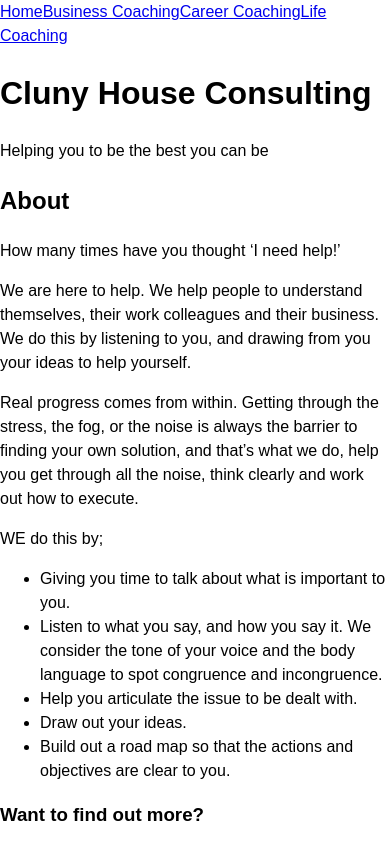
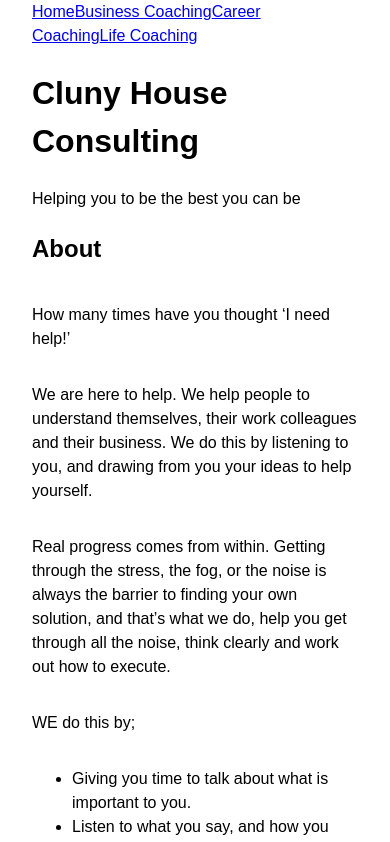
Before and after one commit to CJohnston079/cluny-house-consulting, a React (Vite) app: page / in a window 390 px wide. Shown: the top 842 px of the page. Built offline with nearby package versions, Linux system fonts and the light colour scheme.

Commit message:
Feat: add `.fb-col-wrapper` class to `App.css` to apply responsive layout to sections

```diff
--- a/src/App.css
+++ b/src/App.css
@@ -1,11 +1,39 @@
 body {
 	margin: 0;
 	min-width: 320px;
-	min-height: 100vh;
-	display: flex;
-	justify-content: center;
 }
 
-#root {
-	max-width: 1280px;
+.fb-col-wrapper {
+	--space-lr: 4rem;
+	--space-gap: 1rem;
+	--col-count: 2;
+	display: grid;
+	grid-template-columns:
+		1fr
+		repeat(
+			var(--col-count),
+			calc(
+				(min(100% - var(--space-lr), 60rem) - (var(--col-count) - 1) * var(--space-gap)) /
+					var(--col-count)
+			)
+		)
+		1fr;
+	column-gap: var(--space-gap);
 }
+
+@media (width >= 43.75em) {
+	.fb-col-wrapper {
+		--space-lr: 8rem;
+		--space-gap: 2rem;
+		--col-count: 6;
+	}
+}
+@media (width >= 62.5em) {
+	.fb-col-wrapper {
+		--col-count: 12;
+	}
+}
+
+.fb-col-wrapper > * {
+	grid-column: 2/-2;
+}
--- a/src/App.jsx
+++ b/src/App.jsx
@@ -7,20 +7,24 @@ import "./App.css";
 
 function App() {
 	return (
-		<div>
+		<>
+			<header className="fb-col-wrapper">
 				<nav>
 					<Link to="/">Home</Link>
 					<Link to="/business-coaching">Business Coaching</Link>
 					<Link to="/career-coaching">Career Coaching</Link>
 					<Link to="/life-coaching">Life Coaching</Link>
 				</nav>
+			</header>
+			<main className="fb-col-wrapper">
 				<Routes>
 					<Route path="/" element={<Home />} />
 					<Route path="/business-coaching" element={<BusinessCoaching />} />
 					<Route path="/career-coaching" element={<CareerCoaching />} />
 					<Route path="/life-coaching" element={<LifeCoaching />} />
 				</Routes>
-		</div>
+			</main>
+		</>
 	);
 }
 
```
Lines whose indentation alone changed are shown as unchanged.
